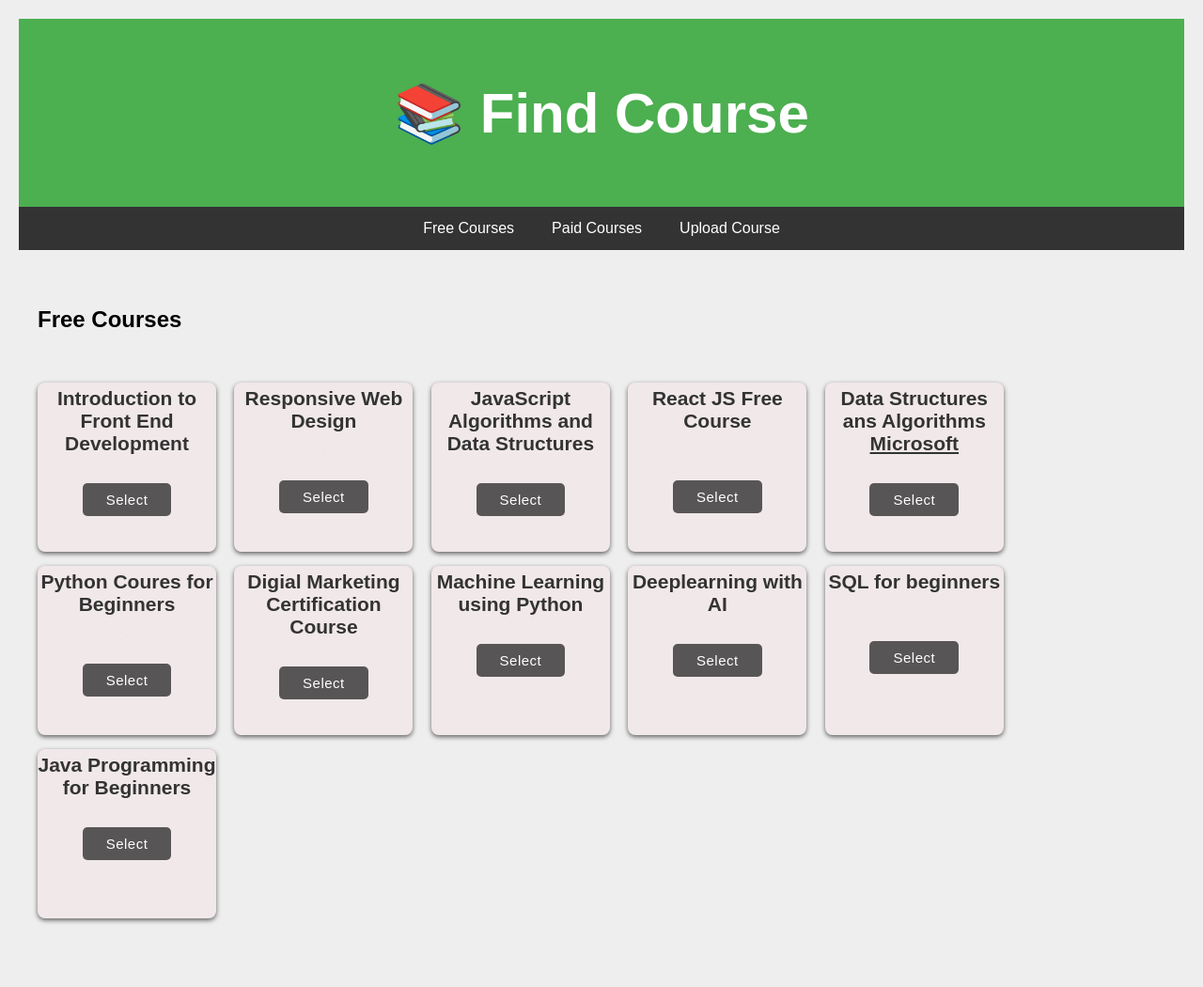
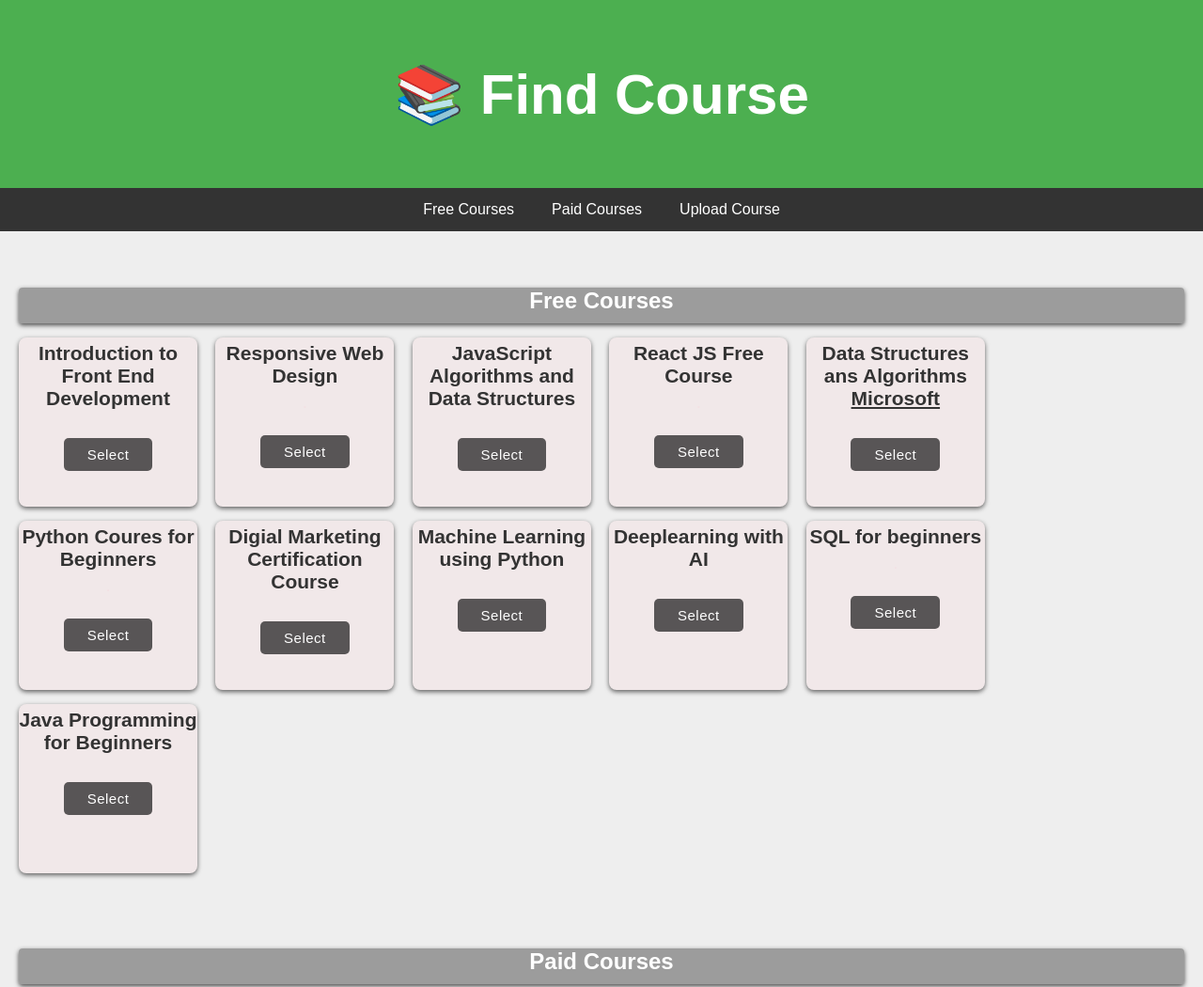
Before and after one commit to omanahmed297-lang/find_course, a plain HTML site: page index.html in a window 1280 px wide. Shown: the top 1050 px of the page at 94% size. Drawn offline with Linux system fonts and the light colour scheme.

Commit message:
FIND_COURSE

```diff
--- a/index.html
+++ b/index.html
@@ -17,7 +17,7 @@
 
   <!-- Free Courses -->
   <section id="freeCourses" class="course-container">
-    <h2>Free Courses</h2><br>
+    <div class="side_h"><h2>Free Courses</h2><br></div>
     <div class="course-card">
     <p class="p-paragraph">Introduction to Front End Development</p>
     <a href="https://www.simplilearn.com/front-end-developer-free-course-skillup"><button class="button_select">Select</button></a>
@@ -76,7 +76,7 @@
 
   <!-- Paid Courses -->
   <section id="paidcourse" class="course-container">
-    <h2>Paid Courses</h2>
+    <div class="side_h"><h2>Paid Courses</h2></div>
     <div class="course-card">
       <p class="p-paragraph">HTML and CSS Course(Beginner to Advanced)</p>
       <pre >Current Price ₹679 </pre>
--- a/style.css
+++ b/style.css
@@ -35,7 +35,6 @@
   font-family: Arial, sans-serif;
   background-color: #EEEEEE;
   margin: 0;
-  padding: 20px;
 }
 
 h1 {
@@ -177,3 +176,17 @@ form button:hover {
     span{
       font-weight: bold;
     }
+    .side_h{
+      height:38px;
+      width:100%;
+      font-family: arial;
+      font-weight: bold;
+      text-align: center;
+      justify-content: center;
+      color:white;
+      background-color: #22222266;
+      border-radius: 4px;
+       box-shadow: 0 2px 5px rgba(0, 0, 0, 0.703);
+       align-items: center;
+
+    }
```
